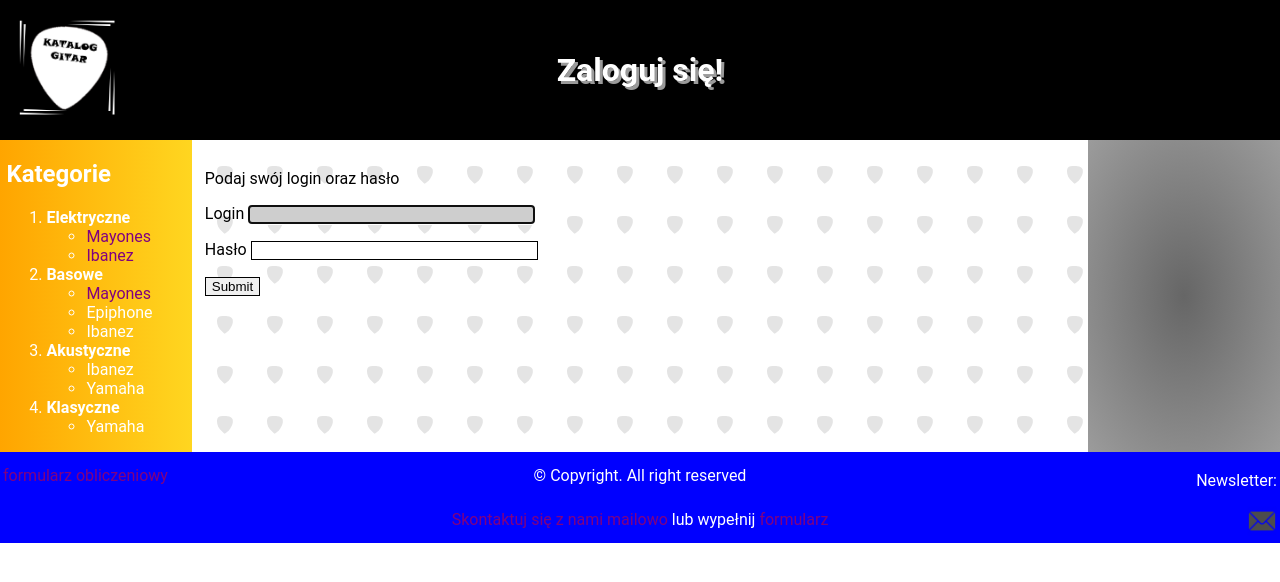
After one commit to alekaro/web_lab_project, a PHP site: page /login.php?previous=1 in a window 1280 px wide. The commit adds this page. Shown: the top 582 px of the page. Run offline with PHP 8.4, Linux system fonts and the light colour scheme.

Commit message:
sesja_commit
2 zadanie z 2 listy php

```diff
--- a/index.html
+++ b/index.html
@@ -68,7 +68,7 @@
                 <a href="kalkulator.html">Kalkulator rabatów - sprawdź ile zapłacisz za gitarę po obniżce cen.</a>
                 </br>
                 </br>
-                <a href="sandbox.html">Pobaw się elementami naszej strony!</a>
+                <a href="sandbox.php">Pobaw się elementami naszej strony!</a>
             </div>
 
 
@@ -259,7 +259,7 @@
             <table class="t1">
                 <tr>
                     <td class="d1">
-                        <a href="liczbowy-formularz.html">formularz obliczeniowy</a>
+                        <a href="liczbowy-formularz.php">formularz obliczeniowy</a>
                     </td>
                     <td class="d2">
                         &copy; Copyright. All right reserved
--- /dev/null
+++ b/login-logic.php
@@ -0,0 +1,30 @@
+<?php
+    session_start();
+    $prev = $_GET["previous"];
+
+    setcookie("sessionIdC", session_id());
+
+    $user_table = [
+        "admin" => "haslo"
+    ];
+
+    $error='';
+    if (isset($_POST['submit'])) {
+        if (empty($_POST['user-login']) || empty($_POST['user-passwd'])) {
+            $error = "Wpisz login i hasło.";
+        }
+        else
+        {
+            $username=$_POST['user-login'];
+            $password=$_POST['user-passwd'];
+
+            $username = stripslashes($username);
+            $password = stripslashes($password);
+            if (array_key_exists($username, $user_table) && $user_table[$username] == $password) {
+                $_SESSION['login']=$username;
+                header('Location: '. $prev);
+            } else {
+                $error = "Login lub hasło nieprawidłowe.";
+            }
+        }
+    }
--- /dev/null
+++ b/login.php
@@ -0,0 +1,120 @@
+<?php
+    include('login-logic.php');
+?>
+
+<!DOCTYPE HTML>
+<html lang="pl">
+
+<head>
+    <meta charset="utf-8" />
+    <title>Katalog gitar</title>
+    <meta name="description" content="Największy katalog gitarowy na świecie. Mayones, Yamaha, Epiphone, Ibanez i wiele wiele innch." />
+    <meta name="keywords" content="gitara,gitary,yamaha,katalog,mayones" />
+    <meta http-equiv="X-UA-Compatible" content="IE=edge" />
+
+    <link rel="stylesheet" href="styles.css" type="text/css" />
+
+</head>
+
+<body>
+
+    <div id="container">
+        <div id="header">
+            <table class="t1">
+                <tr>
+                    <td class="d1">
+                        <a href="index.html"><img class="logo" height="100" width="100" src="./img/logo.png" alt="Powrót do strony głównej" /></a>
+                    </td>
+                    <td class="d2">
+
+                        <h1 class="center">Zaloguj się!</h1>
+
+                        <td class="d3">
+                        </td>
+                </tr>
+            </table>
+        </div>
+        <div id="main-row">
+            <div id="mr-left" class="xxx">
+                <h2>Kategorie</h2>
+                <nav>
+                    <ol>
+                        <li><strong>Elektryczne </strong><br />
+                            <ul>
+                                <li><a href="e-mayones.html">Mayones</a></li>
+                                <li><a href="e-ibanez.html">Ibanez</a></li>
+                            </ul>
+                        </li>
+                        <li><strong>Basowe</strong><br />
+                            <ul>
+                                <li><a href="b-mayones.html">Mayones</a></li>
+                                <li>Epiphone</li>
+                                <li>Ibanez</li>
+                            </ul>
+                        </li>
+                        <li><strong>Akustyczne</strong><br />
+                            <ul>
+                                <li>Ibanez</li>
+                                <li>Yamaha</li>
+                            </ul>
+                        </li>
+                        <li><strong>Klasyczne</strong><br />
+                            <ul>
+                                <li>Yamaha</li>
+                            </ul>
+                        </li>
+                    </ol>
+                </nav>
+            </div>
+
+
+            <div id="mr-center" class="xxx">
+            <p>Podaj swój login oraz hasło</p>
+                <form method="post" action="" autocomplete="off">
+                    <p><label>Login
+                            <input name="user-login" type="text" size="33" autofocus>
+                        </label></p>
+                    <p><label>Hasło
+                            <input name="user-passwd" type="password" size="33">
+                        </label></p>
+
+                    <p>
+                        <input type="submit" name="submit">
+                        </input>
+                    </p>
+                    <span><?php echo $error; ?></span>
+                </form>
+            </div>
+
+
+            <div id="mr-right" class="xxx">
+
+            </div>
+        </div>
+        <footer>
+            <table class="t1">
+                <tr>
+                    <td class="d1">
+                        <a href="liczbowy-formularz.php">formularz obliczeniowy</a>
+                    </td>
+                    <td class="d2">
+                        &copy; Copyright. All right reserved
+                        <td rowspan="2" class="d3">
+                            <p>Newsletter:</p>
+                            <a href="newsletter.html"><img src="img/newsletter.png" height="30" width="30" alt="Newsletter" /></a>
+                        </td>
+                </tr>
+                <tr>
+                    <td class="d1">
+                    </td>
+                    <td class="d2">
+                        <a href="mailto:kataloggitarowy@katag.com">Skontaktuj się z nami mailowo</a> lub wypełnij <a href="formularz.html">formularz</a>
+                </tr>
+            </table>
+        </footer>
+
+    </div>
+
+</body>
+
+</html>
```
Also changed, not shown: liczbowy-formularz.php (renamed from liczbowy-formularz.html, +30 -0 lines), reset-session.php (added, +7 -0 lines), sandbox.php (renamed from sandbox.html, +28 -2 lines).
